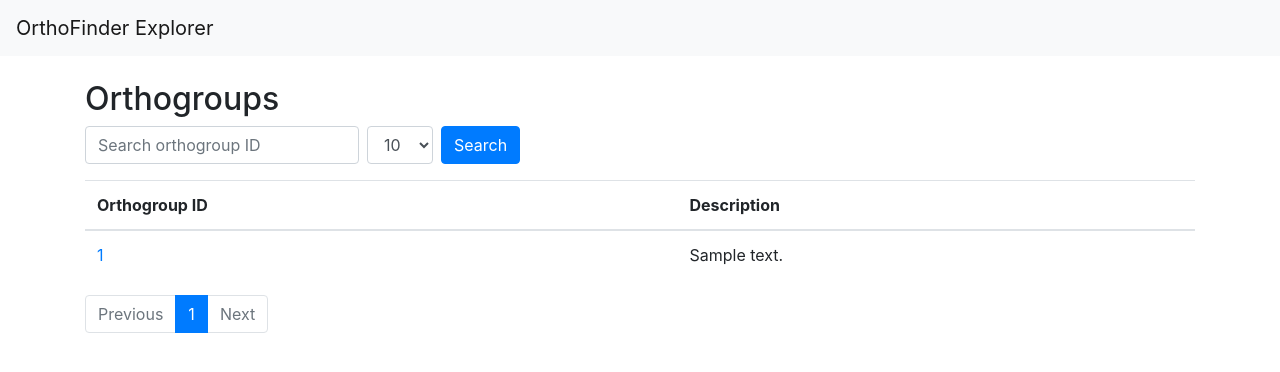
After one commit to Loyale/orthofinder-explorer, a Flask app: page /orthogroups in a window 1280 px wide. The commit adds this page. Shown: the top 372 px of the page. Run offline with Flask 3, Linux system fonts and the light colour scheme; tables that the repository leaves empty hold one stand-in row (values such as "Sample post"); some libraries are stand-ins or nearby versions.

```diff
--- a/app/models.py
+++ b/app/models.py
@@ -1,7 +1,7 @@
 #!usr/bin/env python
 #from sqlalchemy.ext.declarative import declarative_base
 from sqlalchemy.orm import declarative_base
-from sqlalchemy import Column, Integer, String, ForeignKey, create_engine
+from sqlalchemy import Column, Integer, String, ForeignKey
 
 Base = declarative_base()
 
--- a/app/routes.py
+++ b/app/routes.py
@@ -1,7 +1,14 @@
 import logging
-from flask import render_template, Flask#, request
+from flask import render_template, request
+from markupsafe import Markup
+from sqlalchemy import func
 from . import db
 from .models import Orthogroup, Gene, Species, Sequence, GeneKeyLookup
+from ete3 import Tree, TreeStyle, NodeStyle, faces, AttrFace, TreeFace, TextFace
+from io import BytesIO
+import base64
+import os
+from tempfile import NamedTemporaryFile
 
 def register_routes(app):
     @app.route('/')
@@ -13,14 +20,61 @@ def register_routes(app):
 
     @app.route('/orthogroup/<orthogroup_id>')
     def orthogroup(orthogroup_id):
-        print(f"Orthogroup route accessed for {orthogroup_id}")
         orthogroup = db.session.query(Orthogroup).get_or_404(orthogroup_id)
         genes = db.session.query(Gene).filter_by(orthogroup_id=orthogroup_id).all()
-        return render_template('orthogroup.html', orthogroup=orthogroup, genes=genes)
 
-    @app.route('/test')
-    def test_route():
-        return "This is a test route"
+        # Get the Newick-formatted gene tree from the orthogroup
+        gene_tree_data = orthogroup.gene_tree
+
+        # Render the tree using ete3
+        tree = Tree(gene_tree_data)
+        ts = TreeStyle()
+        ts.show_leaf_name = False
+
+        # Build HTML for the tree
+        def render_node(node):
+            if node.is_leaf():
+                url = f"/gene/{node.name}"
+                return f'<li><a href="{url}">{node.name}</a></li>'
+            else:
+                children = ''.join(render_node(child) for child in node.children)
+                return f'<li>{node.name}<ul>{children}</ul></li>'
+
+        tree_html = f'<ul>{render_node(tree)}</ul>'
+        tree_html = Markup(tree_html)
+
+        return render_template('orthogroup.html', orthogroup=orthogroup, genes=genes, tree_html=tree_html)
+
+    @app.route('/orthogroups', methods=['GET', 'POST'])
+    def orthogroups():
+        search_query = request.form.get('search_query', '')
+        page = request.args.get('page', 1, type=int)
+        per_page = request.form.get('per_page', 10, type=int)
+
+        print(f"Search query: {search_query}")
+        print(f"Page: {page}")
+        print(f"Per page: {per_page}")
+
+        query = db.session.query(Orthogroup)
+        if search_query:
+            query = query.filter(Orthogroup.orthogroup_id.ilike(f'%{search_query}%'))
+
+        pagination = query.paginate(page=page, per_page=per_page, error_out=False)
+        orthogroups = pagination.items
+
+        print(f"Orthogroups: {orthogroups}")
+
+        return render_template('orthogroups.html', orthogroups=orthogroups, pagination=pagination, search_query=search_query, per_page=per_page)
+
+    @app.route('/gene_search', methods=['GET', 'POST'])
+    def gene_search():
+        if request.method == 'POST':
+            search_query = request.form.get('search_query')
+            # Perform a case-insensitive search
+            genes = db.session.query(Gene).filter(Gene.gene_id.ilike(f"%{search_query}%")).all()
+            orthogroups = {gene.orthogroup_id: gene for gene in genes}
+            return render_template('gene_search_results.html', genes=genes, orthogroups=orthogroups)
+        return render_template('gene_search.html')
 
     @app.route('/site-map')
     def site_map():
--- a/app/static/styles.css
+++ b/app/static/styles.css
@@ -2,6 +2,7 @@
 body {
     padding-top: 20px;
     padding-bottom: 20px;
+    text-align: left;
 }
 
 /* Custom page header */
--- a/app/templates/base.html
+++ b/app/templates/base.html
@@ -4,14 +4,18 @@
     <meta charset="UTF-8">
     <meta name="viewport" content="width=device-width, initial-scale=1.0">
     <title>{% block title %}OrthoFinder Explorer{% endblock %}</title>
-    <link rel="stylesheet" href="{{ url_for('static', filename='styles.css') }}">
+    <link href="https://stackpath.bootstrapcdn.com/bootstrap/4.5.2/css/bootstrap.min.css" rel="stylesheet">
+    <script src="https://d3js.org/d3.v6.min.js"></script>
 </head>
 <body>
-    <header>
-        <h1>OrthoFinder Explorer</h1>
-    </header>
-    <main>
+    <nav class="navbar navbar-expand-lg navbar-light bg-light">
+        <a class="navbar-brand" href="{{ url_for('index') }}">OrthoFinder Explorer</a>
+    </nav>
+    <div class="container">
         {% block content %}{% endblock %}
-    </main>
+    </div>
+    <script src="https://code.jquery.com/jquery-3.5.1.slim.min.js"></script>
+    <script src="https://cdn.jsdelivr.net/npm/@popperjs/core@2.9.2/dist/umd/popper.min.js"></script>
+    <script src="https://stackpath.bootstrapcdn.com/bootstrap/4.5.2/js/bootstrap.min.js"></script>
 </body>
 </html>
--- /dev/null
+++ b/app/templates/orthogroups.html
@@ -0,0 +1,63 @@
+{% extends "base.html" %}
+
+{% block title %}Orthogroups{% endblock %}
+
+{% block content %}
+<h2 class="mt-4">Orthogroups</h2>
+<form method="POST" action="{{ url_for('orthogroups') }}" class="form-inline mb-3">
+    <div class="form-group">
+        <input type="text" class="form-control" id="search_query" name="search_query" placeholder="Search orthogroup ID" value="{{ search_query }}">
+    </div>
+    <div class="form-group ml-2">
+        <label for="per_page" class="sr-only">Rows per page:</label>
+        <select class="form-control" id="per_page" name="per_page">
+            <option value="5" {% if per_page == 5 %}selected{% endif %}>5</option>
+            <option value="10" {% if per_page == 10 %}selected{% endif %}>10</option>
+            <option value="25" {% if per_page == 25 %}selected{% endif %}>25</option>
+            <option value="50" {% if per_page == 50 %}selected{% endif %}>50</option>
+        </select>
+    </div>
+    <button type="submit" class="btn btn-primary ml-2">Search</button>
+</form>
+<table class="table table-hover">
+    <thead>
+        <tr>
+            <th onclick="sortTable(0)">Orthogroup ID</th>
+            <th>Description</th>
+        </tr>
+    </thead>
+    <tbody id="orthogroupsTable">
+        {% for orthogroup in orthogroups %}
+        <tr>
+            <td><a href="{{ url_for('orthogroup', orthogroup_id=orthogroup.orthogroup_id) }}">{{ orthogroup.orthogroup_id }}</a></td>
+            <td>{{ orthogroup.description }}</td>
+        </tr>
+        {% endfor %}
+    </tbody>
+</table>
+<nav aria-label="Page navigation">
+    <ul class="pagination">
+        {% if pagination.has_prev %}
+        <li class="page-item"><a class="page-link" href="{{ url_for('orthogroups', page=pagination.prev_num, search_query=search_query, per_page=per_page) }}">Previous</a></li>
+        {% else %}
+        <li class="page-item disabled"><a class="page-link" href="#">Previous</a></li>
+        {% endif %}
+
+        {% for page_num in pagination.iter_pages() %}
+        {% if page_num %}
+        <li class="page-item {% if page_num == pagination.page %}active{% endif %}">
+            <a class="page-link" href="{{ url_for('orthogroups', page=page_num, search_query=search_query, per_page=per_page) }}">{{ page_num }}</a>
+        </li>
+        {% else %}
+        <li class="page-item disabled"><a class="page-link" href="#">...</a></li>
+        {% endif %}
+        {% endfor %}
+
+        {% if pagination.has_next %}
+        <li class="page-item"><a class="page-link" href="{{ url_for('orthogroups', page=pagination.next_num, search_query=search_query, per_page=per_page) }}">Next</a></li>
+        {% else %}
+        <li class="page-item disabled"><a class="page-link" href="#">Next</a></li>
+        {% endif %}
+    </ul>
+</nav>
+{% endblock %}
--- a/run.py
+++ b/run.py
@@ -3,4 +3,4 @@ from app import create_app
 app = create_app()
 
 if __name__ == '__main__':
-    app.run(debug=True, port=5000)
+    app.run(debug=True, port=5001)
```
Also changed, not shown: app/templates/gene_search.html (added, +14 -0 lines), app/templates/gene_search_results.html (added, +19 -0 lines), app/templates/index.html (+5 -3 lines), app/templates/orthogroup.html (+11 -5 lines), 1 other file.
